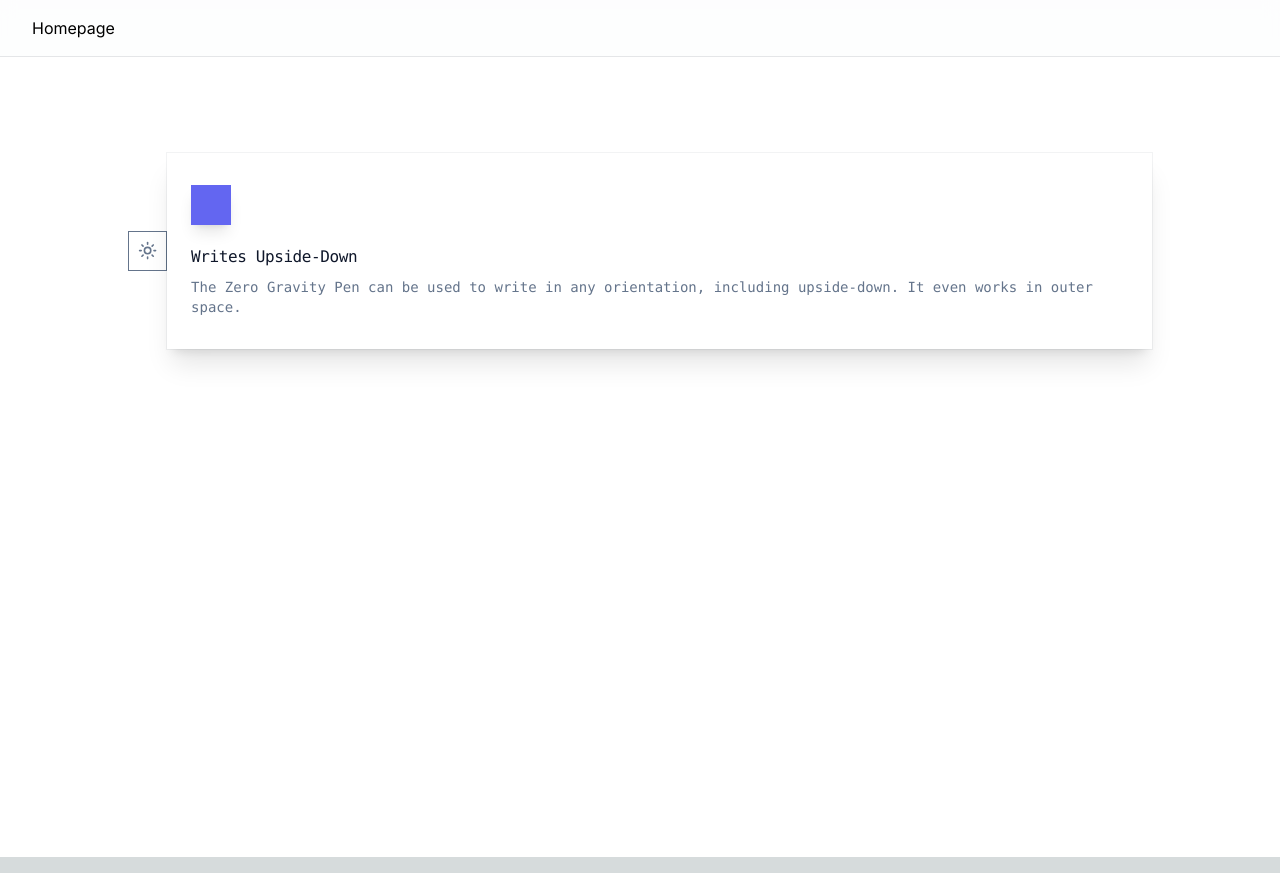
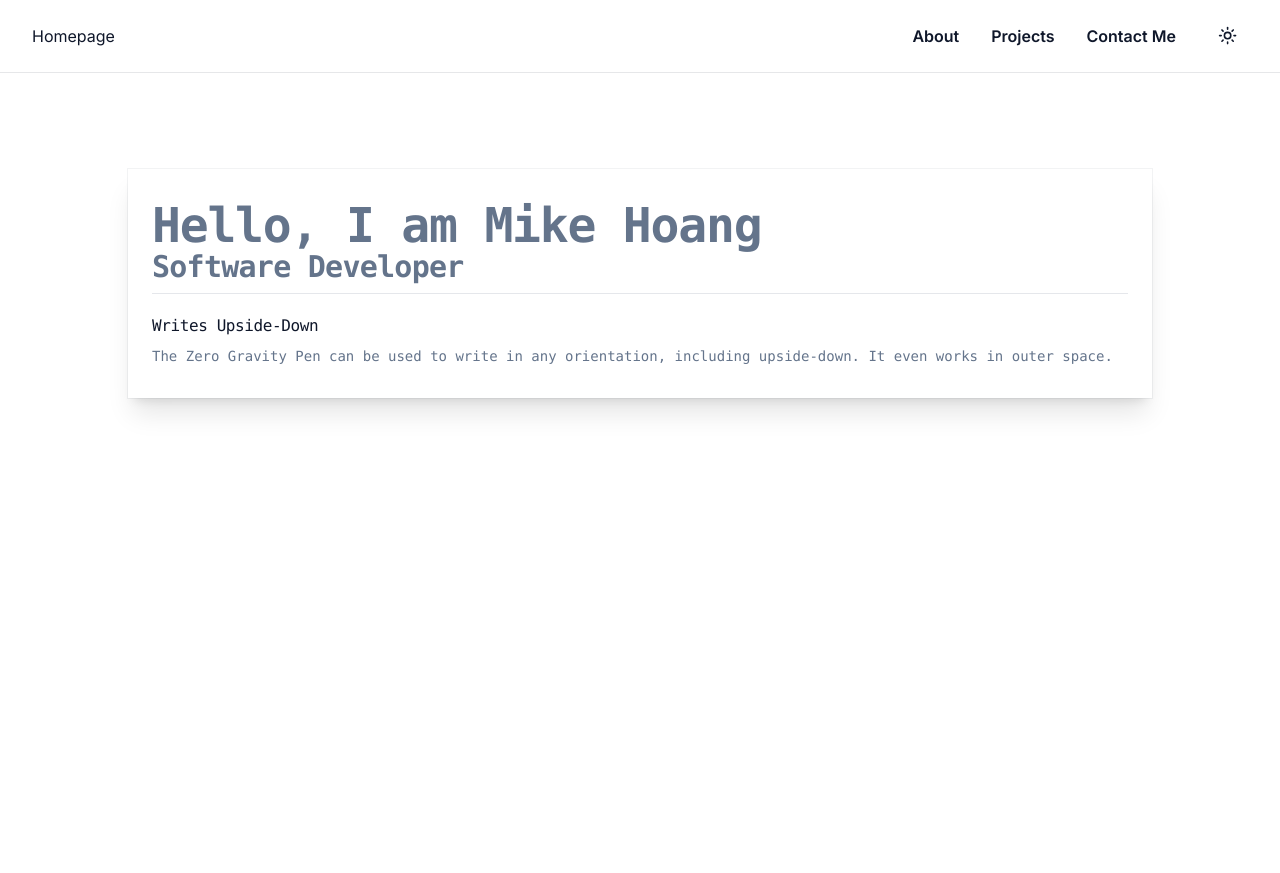
Before and after one commit to mikah13/profile, a Next.js app: page / in a window 1280 px wide. Built offline with nearby package versions, Linux system fonts and the light colour scheme.

Commit message:
added introcard

```diff
--- a/src/app/layout.tsx
+++ b/src/app/layout.tsx
@@ -18,8 +18,10 @@ export default function RootLayout({
     <html lang="en">
       <body className={inter.className}>
         <ThemeProvider attribute="class" defaultTheme="system" enableSystem>
-          <Appbar />
-          {children}
+          <div className="bg-white dark:bg-slate-900">
+            <Appbar />
+            {children}
+          </div>
         </ThemeProvider>
       </body>
     </html>
--- a/src/app/page.tsx
+++ b/src/app/page.tsx
@@ -1,32 +1,10 @@
 import Image from "next/image";
 import { ModeToggle } from "@/components/modeToggle";
+import IntroCard from "@/components/home/IntroCard";
 export default function Home() {
   return (
-    <main className="flex min-h-screen flex-col items-center justify-between p-24 antialiased text-slate-500 dark:text-slate-400 bg-white dark:bg-slate-900">
-      <div className="z-10 max-w-5xl w-full items-center justify-between font-mono text-sm lg:flex">
-        <ModeToggle />
-        <div className="bg-white dark:bg-slate-800 rounded-lg px-6 py-8 ring-1 ring-slate-900/5 shadow-xl">
-          <div>
-            <span className="inline-flex items-center justify-center p-2 bg-indigo-500 rounded-md shadow-lg">
-              <svg
-                className="h-6 w-6 text-white"
-                xmlns="http://www.w3.org/2000/svg"
-                fill="none"
-                viewBox="0 0 24 24"
-                stroke="currentColor"
-                aria-hidden="true"
-              ></svg>
-            </span>
-          </div>
-          <h3 className="text-slate-900 dark:text-white mt-5 text-base font-medium tracking-tight">
-            Writes Upside-Down
-          </h3>
-          <p className="text-slate-500 dark:text-slate-400 mt-2 text-sm">
-            The Zero Gravity Pen can be used to write in any orientation,
-            including upside-down. It even works in outer space.
-          </p>
-        </div>
-      </div>
+    <main className="flex min-h-screen flex-col items-center justify-between p-4 md:p-12 lg:p-24 antialiased text-slate-500 dark:text-slate-400 ">
+    <IntroCard />
     </main>
   );
 }
--- a/src/components/appbar.tsx
+++ b/src/components/appbar.tsx
@@ -1,14 +1,32 @@
 import Link from "next/link";
 import React from "react";
+import { ModeToggle } from "./modeToggle";
 type Props = {};
 
 const Appbar = (props: Props) => {
   return (
-    <div className="sticky top-0 z-40 w-full backdrop-blur flex-none transition-colors duration-500 lg:z-50 lg:border-b lg:border-slate-900/10 dark:border-slate-50/[0.06] bg-white/95 supports-backdrop-blur:bg-white/60 dark:bg-transparent">
+    <div className="sticky top-0 z-40 w-full backdrop-blur flex-none transition-colors duration-500 lg:z-50 lg:border-b lg:border-slate-900/10 dark:border-slate-50/[0.06] bg-white/95 supports-backdrop-blur:bg-white/60 dark:bg-transparent text-slate-900 dark:text-white">
       <div className="max-w-8xl mx-auto">
-        <div className="py-4 border-b border-slate-900/10 lg:px-8 lg:border-0 dark:border-slate-300/10 mx-4 lg:mx-0">
+        <div className="flex py-4 border-b border-slate-900/10 lg:px-8 lg:border-0 dark:border-slate-300/10 mx-4 lg:mx-0">
           <div className="relative flex items-center">
             <Link href="/">Homepage</Link>
+          </div>
+
+          <div className="relative hidden lg:flex items-center ml-auto">
+            <nav className="flex space-x-8 font-semibold">
+              <Link className="flex items-center" href="/">
+                About
+              </Link>
+
+              <Link className="flex items-center" href="/">
+                Projects
+              </Link>
+
+              <Link className="flex items-center" href="/">
+                Contact Me
+              </Link>
+              <ModeToggle />
+            </nav>
           </div>
         </div>
       </div>
--- /dev/null
+++ b/src/components/home/IntroCard.tsx
@@ -0,0 +1,28 @@
+import React from "react";
+
+type Props = {};
+
+const IntroCard = (props: Props) => {
+  return (
+    <div className="z-10 max-w-5xl w-full items-center justify-between font-mono text-sm lg:flex">
+      <div className="bg-white dark:bg-slate-800 rounded-lg px-6 py-8 ring-1 ring-slate-900/5 shadow-xl w-full">
+        <div className="w-full">
+          <h1 className="scroll-m-20 text-4xl font-extrabold tracking-tight lg:text-5xl">
+            Hello, I am Mike Hoang
+          </h1>
+
+          <h2 className="scroll-m-20 border-b pb-2 text-3xl font-semibold tracking-tight transition-colors first:mt-0">Software Developer</h2>
+        </div>
+        <h3 className="text-slate-900 dark:text-white mt-5 text-base font-medium tracking-tight">
+          Writes Upside-Down
+        </h3>
+        <p className="text-slate-500 dark:text-slate-400 mt-2 text-sm">
+          The Zero Gravity Pen can be used to write in any orientation,
+          including upside-down. It even works in outer space.
+        </p>
+      </div>
+    </div>
+  );
+};
+
+export default IntroCard;
--- a/src/components/modeToggle.tsx
+++ b/src/components/modeToggle.tsx
@@ -1,40 +1,29 @@
-"use client"
+"use client";
 
-import * as React from "react"
-import { Moon, Sun } from "lucide-react"
-import { useTheme } from "next-themes"
+import * as React from "react";
+import { Moon, Sun } from "lucide-react";
+import { useTheme } from "next-themes";
 
-import { Button } from "@/components/ui/button"
+import { Button } from "@/components/ui/button";
 import {
   DropdownMenu,
   DropdownMenuContent,
   DropdownMenuItem,
   DropdownMenuTrigger,
-} from "@/components/ui/dropdown-menu"
+} from "@/components/ui/dropdown-menu";
 
 export function ModeToggle() {
-  const { setTheme } = useTheme()
+  const { theme, setTheme } = useTheme();
 
   return (
-    <DropdownMenu>
-      <DropdownMenuTrigger asChild>
-        <Button variant="outline" size="icon">
-          <Sun className="h-[1.2rem] w-[1.2rem] rotate-0 scale-100 transition-all dark:-rotate-90 dark:scale-0" />
-          <Moon className="absolute h-[1.2rem] w-[1.2rem] rotate-90 scale-0 transition-all dark:rotate-0 dark:scale-100" />
-          <span className="sr-only">Toggle theme</span>
-        </Button>
-      </DropdownMenuTrigger>
-      <DropdownMenuContent align="end">
-        <DropdownMenuItem onClick={() => setTheme("light")}>
-          Light
-        </DropdownMenuItem>
-        <DropdownMenuItem onClick={() => setTheme("dark")}>
-          Dark
-        </DropdownMenuItem>
-        <DropdownMenuItem onClick={() => setTheme("system")}>
-          System
-        </DropdownMenuItem>
-      </DropdownMenuContent>
-    </DropdownMenu>
-  )
+    <Button
+      variant="ghost"
+      size="icon"
+      onClick={(_) => setTheme(theme === "dark" ? "light" : "dark")}
+    >
+      <Sun className="h-[1.2rem] w-[1.2rem] rotate-0 scale-100 transition-all dark:-rotate-90 dark:scale-0 duration-75" />
+      <Moon className="absolute h-[1.2rem] w-[1.2rem] rotate-90 scale-0 transition-all dark:rotate-0 dark:scale-100 duration-75" />
+      <span className="sr-only">Toggle theme</span>
+    </Button>
+  );
 }
--- /dev/null
+++ b/src/components/ui/card.tsx
@@ -0,0 +1,79 @@
+import * as React from "react"
+
+import { cn } from "@/lib/utils"
+
+const Card = React.forwardRef<
+  HTMLDivElement,
+  React.HTMLAttributes<HTMLDivElement>
+>(({ className, ...props }, ref) => (
+  <div
+    ref={ref}
+    className={cn(
+      "rounded-lg border bg-card text-card-foreground shadow-sm",
+      className
+    )}
+    {...props}
+  />
+))
+Card.displayName = "Card"
+
+const CardHeader = React.forwardRef<
+  HTMLDivElement,
+  React.HTMLAttributes<HTMLDivElement>
+>(({ className, ...props }, ref) => (
+  <div
+    ref={ref}
+    className={cn("flex flex-col space-y-1.5 p-6", className)}
+    {...props}
+  />
+))
+CardHeader.displayName = "CardHeader"
+
+const CardTitle = React.forwardRef<
+  HTMLParagraphElement,
+  React.HTMLAttributes<HTMLHeadingElement>
+>(({ className, ...props }, ref) => (
+  <h3
+    ref={ref}
+    className={cn(
+      "text-2xl font-semibold leading-none tracking-tight",
+      className
+    )}
+    {...props}
+  />
+))
+CardTitle.displayName = "CardTitle"
+
+const CardDescription = React.forwardRef<
+  HTMLParagraphElement,
+  React.HTMLAttributes<HTMLParagraphElement>
+>(({ className, ...props }, ref) => (
+  <p
+    ref={ref}
+    className={cn("text-sm text-muted-foreground", className)}
+    {...props}
+  />
+))
+CardDescription.displayName = "CardDescription"
+
+const CardContent = React.forwardRef<
+  HTMLDivElement,
+  React.HTMLAttributes<HTMLDivElement>
+>(({ className, ...props }, ref) => (
+  <div ref={ref} className={cn("p-6 pt-0", className)} {...props} />
+))
+CardContent.displayName = "CardContent"
+
+const CardFooter = React.forwardRef<
+  HTMLDivElement,
+  React.HTMLAttributes<HTMLDivElement>
+>(({ className, ...props }, ref) => (
+  <div
+    ref={ref}
+    className={cn("flex items-center p-6 pt-0", className)}
+    {...props}
+  />
+))
+CardFooter.displayName = "CardFooter"
+
+export { Card, CardHeader, CardFooter, CardTitle, CardDescription, CardContent }
```
